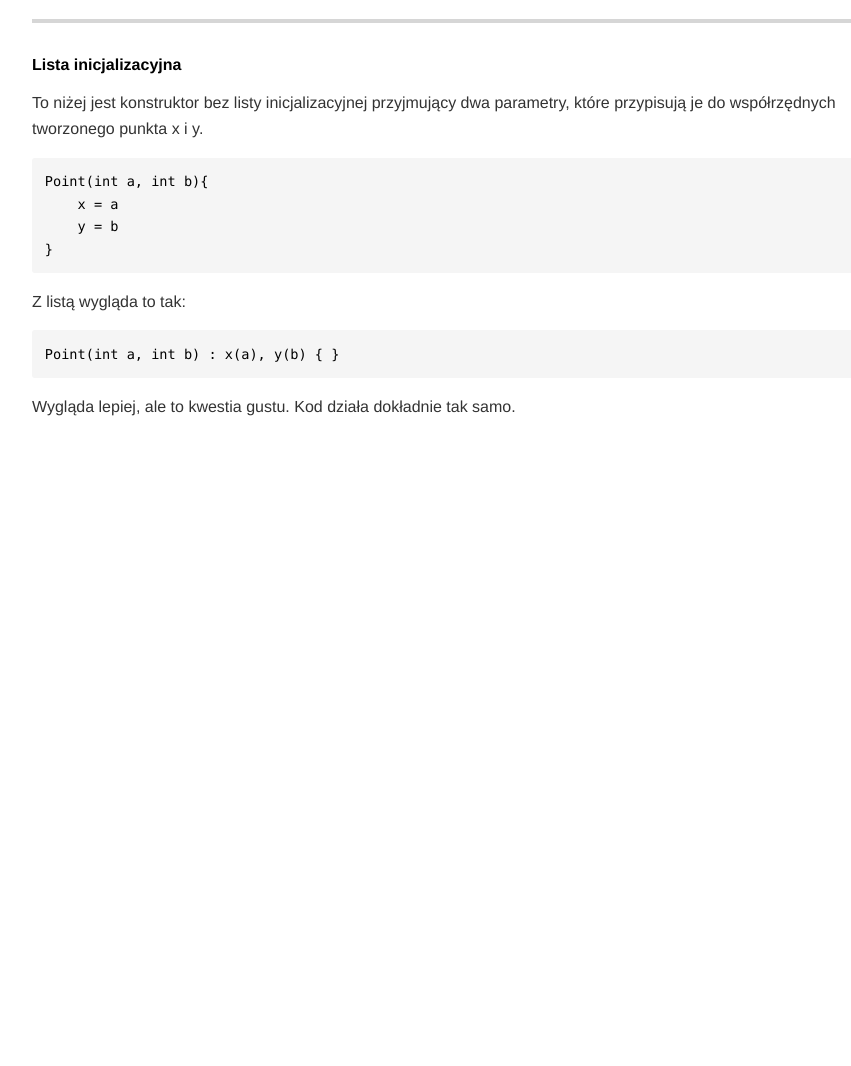
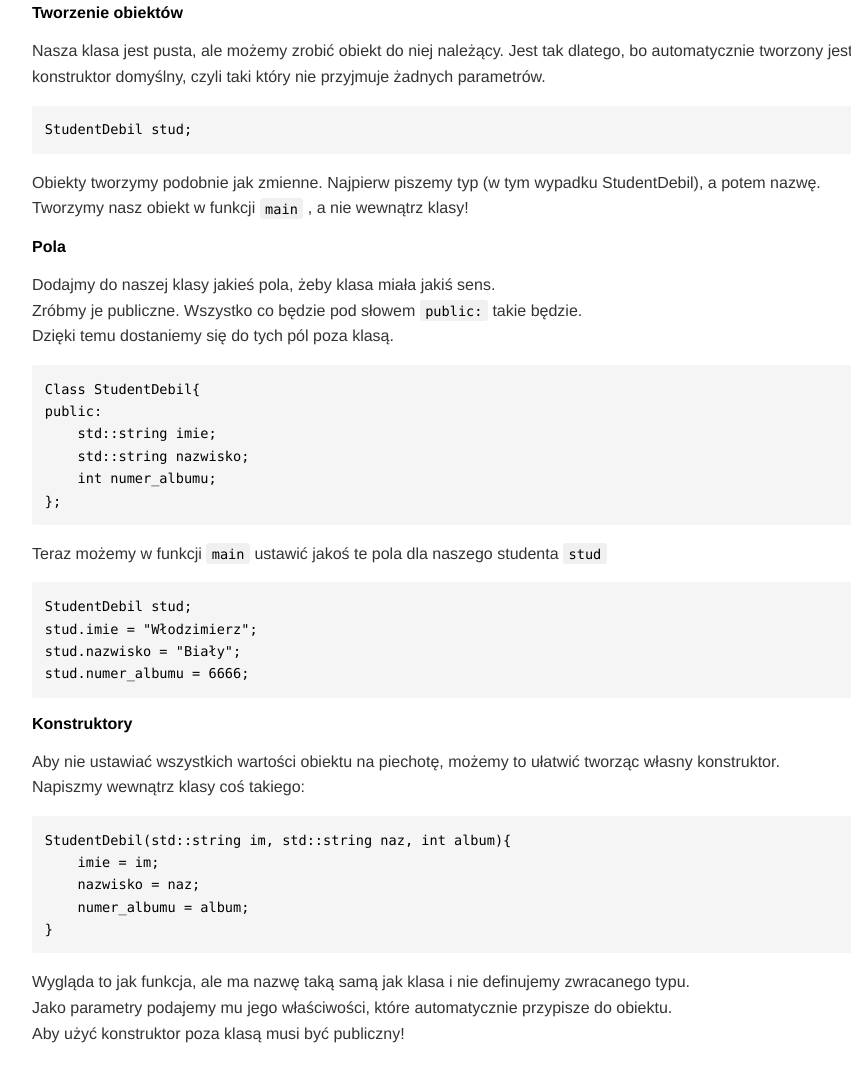
Before and after one commit to kacpermokrzycki/cpp_tips, a plain HTML site: page index.html in a window 1280 px wide. Shown: the part 1546-2612 px from the top of the page, without its empty margins (183-1034 px from the left). Before the commit the page ends 2014 px from the top, so only its background shows below. Drawn offline with nearby package versions, Linux system fonts and the light colour scheme.

Commit message:
Add files via upload

```diff
--- a/index.html
+++ b/index.html
@@ -1,5 +1,5 @@
 <!DOCTYPE html><html><head>
-      <title>cap_nie_nauczył</title>
+      <title>ceplusplus</title>
       <meta charset="utf-8">
       <meta name="viewport" content="width=device-width, initial-scale=1.0">
 
@@ -77,6 +77,37 @@ Klasy w przeciwieństwie do struktur mają metody, natomiast struktury zwyczajow
 </code></pre><p>Nazwa naszej klasy to StudentDebil.<br>
 Po co się daje średnik po klamrach? Żeby nie było za łatwo.<br>
 Tak sobie wymyślili, że klasy mają mieć średnik po klamrach.</p>
+<h5 id="tworzenie-obiektów">Tworzenie obiektów </h5>
+<p>Nasza klasa jest pusta, ale możemy zrobić obiekt do niej należący. Jest tak dlatego, bo automatycznie tworzony jest konstruktor domyślny, czyli taki który nie przyjmuje żadnych parametrów.</p>
+<pre data-role="codeBlock" data-info="" class="language-text"><code>StudentDebil stud;
+</code></pre><p>Obiekty tworzymy podobnie jak zmienne. Najpierw piszemy typ (w tym wypadku StudentDebil), a potem nazwę.<br>
+Tworzymy nasz obiekt w funkcji <code>main</code> , a nie wewnątrz klasy!</p>
+<h5 id="pola">Pola </h5>
+<p>Dodajmy do naszej klasy jakieś pola, żeby klasa miała jakiś sens.<br>
+Zróbmy je publiczne. Wszystko co będzie pod słowem <code>public:</code> takie będzie.<br>
+Dzięki temu dostaniemy się do tych pól poza klasą.</p>
+<pre data-role="codeBlock" data-info="" class="language-text"><code>Class StudentDebil{
+public:
+    std::string imie;
+    std::string nazwisko;
+    int numer_albumu;
+};
+</code></pre><p>Teraz możemy w funkcji <code>main</code> ustawić jakoś te pola dla naszego studenta <code>stud</code></p>
+<pre data-role="codeBlock" data-info="" class="language-text"><code>StudentDebil stud;
+stud.imie = "Włodzimierz";
+stud.nazwisko = "Biały";
+stud.numer_albumu = 6666;
+</code></pre><h5 id="konstruktory">Konstruktory </h5>
+<p>Aby nie ustawiać wszystkich wartości obiektu na piechotę, możemy to ułatwić tworząc własny konstruktor.<br>
+Napiszmy wewnątrz klasy coś takiego:</p>
+<pre data-role="codeBlock" data-info="" class="language-text"><code>StudentDebil(std::string im, std::string naz, int album){
+    imie = im;
+    nazwisko = naz;
+    numer_albumu = album;
+}
+</code></pre><p>Wygląda to jak funkcja, ale ma nazwę taką samą jak klasa i nie definujemy zwracanego typu.<br>
+Jako parametry podajemy mu jego właściwości, które automatycznie przypisze do obiektu.<br>
+Aby użyć konstruktor poza klasą musi być publiczny!</p>
 <hr>
 <h5 id="lista-inicjalizacyjna">Lista inicjalizacyjna </h5>
 <p>To niżej jest konstruktor bez listy inicjalizacyjnej przyjmujący dwa parametry, które przypisują je do współrzędnych tworzonego punkta x i y.</p>
```
